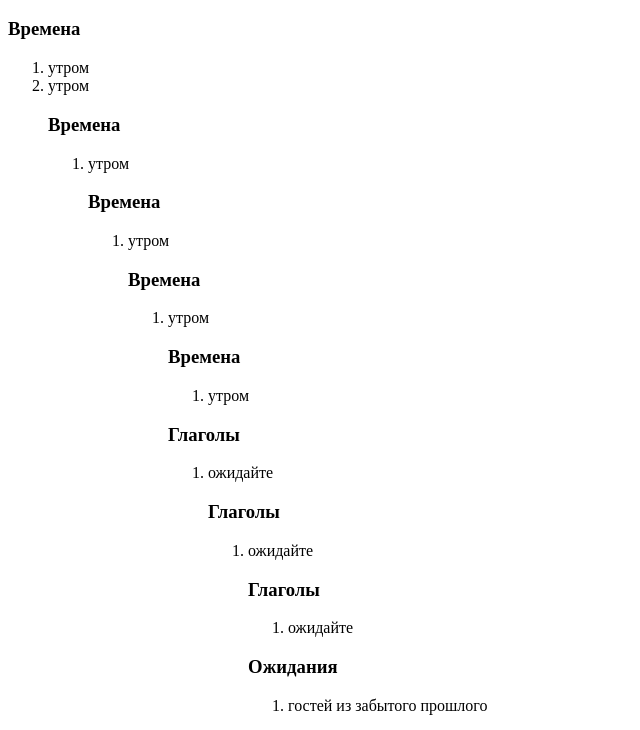
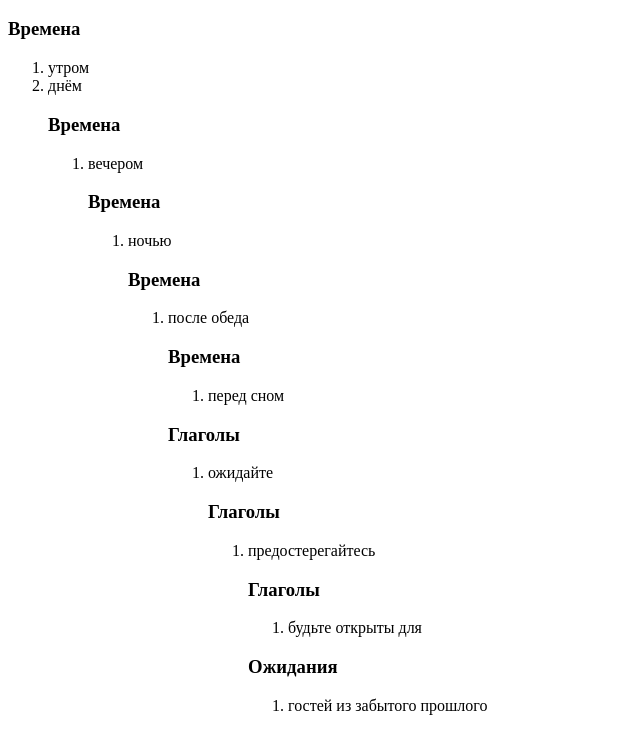
Before and after one commit to AlucardDos/MiniScripts, a plain HTML site: page about.html in a window 1280 px wide. Shown: the part 48-778 px from the top of the page, without its empty margins (0-640 px from the left). Drawn offline with Linux system fonts and the light colour scheme.

Commit message:
Trying to fix bag

```diff
--- a/about.html
+++ b/about.html
@@ -1 +1 @@
-<html><head><meta charset='utf-8'><title>О реализации</title></head><body><h1>О реализации </h1><h3>Времена</h3><ol><li>утром</li><li>утром</li><h3>Времена</h3><ol><li>утром</li><h3>Времена</h3><ol><li>утром</li><h3>Времена</h3><ol><li>утром</li><h3>Времена</h3><ol><li>утром</li></ol><h3>Глаголы</h3><ol><li>ожидайте</li><h3>Глаголы</h3><ol><li>ожидайте</li><h3>Глаголы</h3><ol><li>ожидайте</li></ol><h3>Ожидания</h3><ol><li>гостей из забытого прошлого</li><h3>Ожидания</h3><ol><li>гостей из забытого прошлого</li><h3>Ожидания</h3><ol><li>гостей из забытого прошлого</li><h3>Ожидания</h3><ol><li>гостей из забытого прошлого</li></ol></body></html>
+<html><head><meta charset='utf-8'><title>О реализации</title></head><body><h1>О реализации </h1><h3>Времена</h3><ol><li>утром</li><li>днём</li><h3>Времена</h3><ol><li>вечером</li><h3>Времена</h3><ol><li>ночью</li><h3>Времена</h3><ol><li>после обеда</li><h3>Времена</h3><ol><li>перед сном</li></ol><h3>Глаголы</h3><ol><li>ожидайте</li><h3>Глаголы</h3><ol><li>предостерегайтесь</li><h3>Глаголы</h3><ol><li>будьте открыты для</li></ol><h3>Ожидания</h3><ol><li>гостей из забытого прошлого</li><h3>Ожидания</h3><ol><li>встреч со старыми знакомыми</li><h3>Ожидания</h3><ol><li>неожиданного праздника</li><h3>Ожидания</h3><ol><li>приятных перемен</li></ol></body></html>
```
